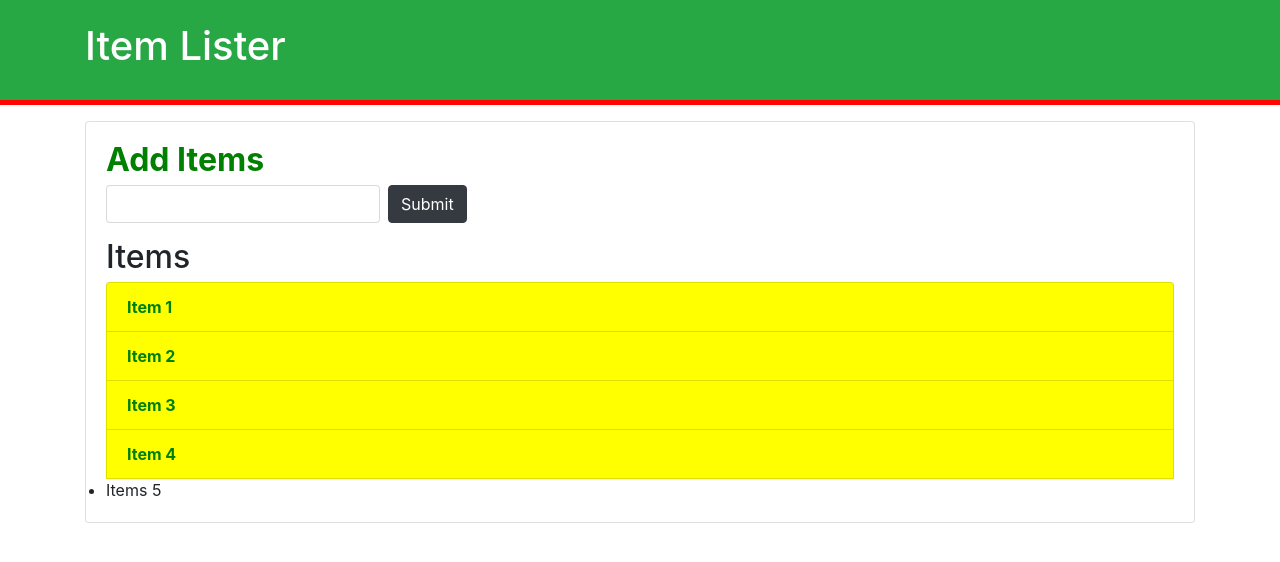
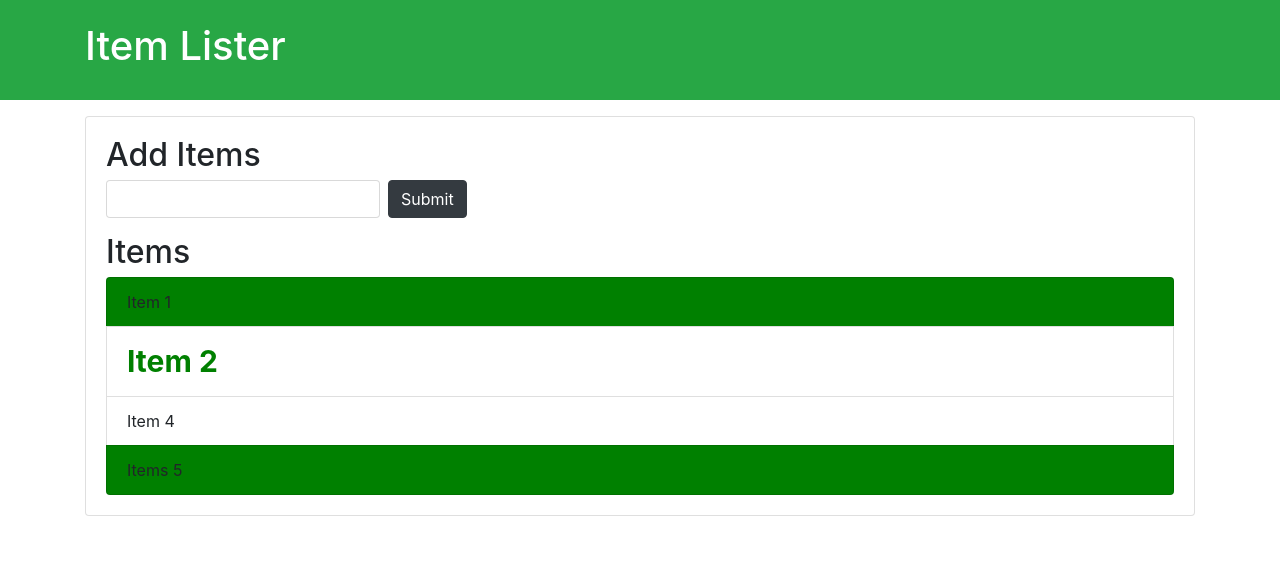
Before and after one commit to MaazDanish/dom-manipulations, a plain HTML site: page index.html in a window 1280 px wide. Drawn offline with nearby package versions, Linux system fonts and the light colour scheme.

Commit message:
complete

```diff
--- a/index.html
+++ b/index.html
@@ -26,7 +26,7 @@
       <li class="list-group-item">Item 2</li>
       <li class="list-group-item">Item 3</li>
       <li class="list-group-item">Item 4</li>
-      <li>Items 5</li>
+      <li class="list-group-item">Items 5</li>
     </ul>
    </div>
   </div>
--- a/index.js
+++ b/index.js
@@ -1,21 +1,32 @@
-document.title = 'Title Changed';
-let header = document.querySelector('#main-header');
-header.style.borderBottom = ' solid 5px #ff0700';
+// document.title = 'Title Changed';
+// let header = document.querySelector('#main-header');
+// header.style.borderBottom = ' solid 5px #ff0700';
 
-let addItems = document.querySelector('.title');
-addItems.style.fontWeight = 'bold';
-addItems.style.color = 'green';
+// let addItems = document.querySelector('.title');
+// addItems.style.fontWeight = 'bold';
+// addItems.style.color = 'green';
 
-let item = document.querySelectorAll('.list-group-item');
-console.log(item[2]);
+// let item = document.querySelectorAll('.list-group-item');
+// console.log(item[2]);
 //  by this we cn give style to single element using child
 // item[2].style.color = 'green';
 // item[0].style.fontWeight = 'bold';
 
 //  to give the style all elements is a single use for loop
-for(let i=0; i<item.length; i++){
-    item[i].style.background ='yellow';
-    item[i].style.color='green';
-    item[i].style.fontWeight='bolder';
+// for(let i=0; i<item.length; i++){
+//     item[i].style.background ='yellow';
+//     item[i].style.color='green';
+//     item[i].style.fontWeight='bolder';
+// }
+// let items = document.getElementsByTagName('li');
+
+let item = document.querySelectorAll('li');
+item[1].style.color='green';
+item[1].style.fontWeight='bold';
+item[1].style.fontSize='30px';
+item[2].style.display = 'none';
+
+let odd = document.querySelectorAll('li:nth-child(odd)');
+for(let i=0; i<odd.length; i++){
+    odd[i].style.background = 'green';
 }
-let items = document.getElementsByTagName('li');
```
